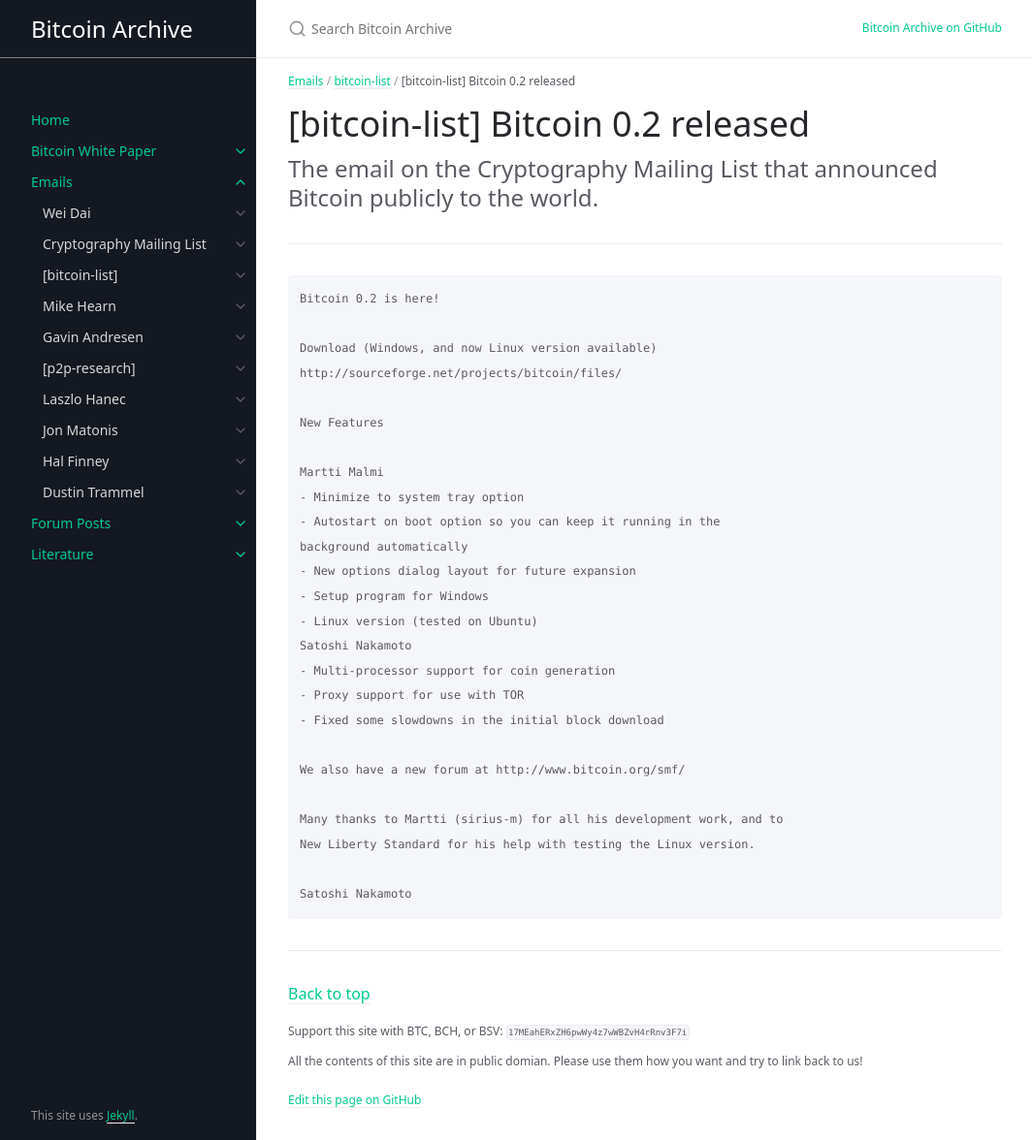
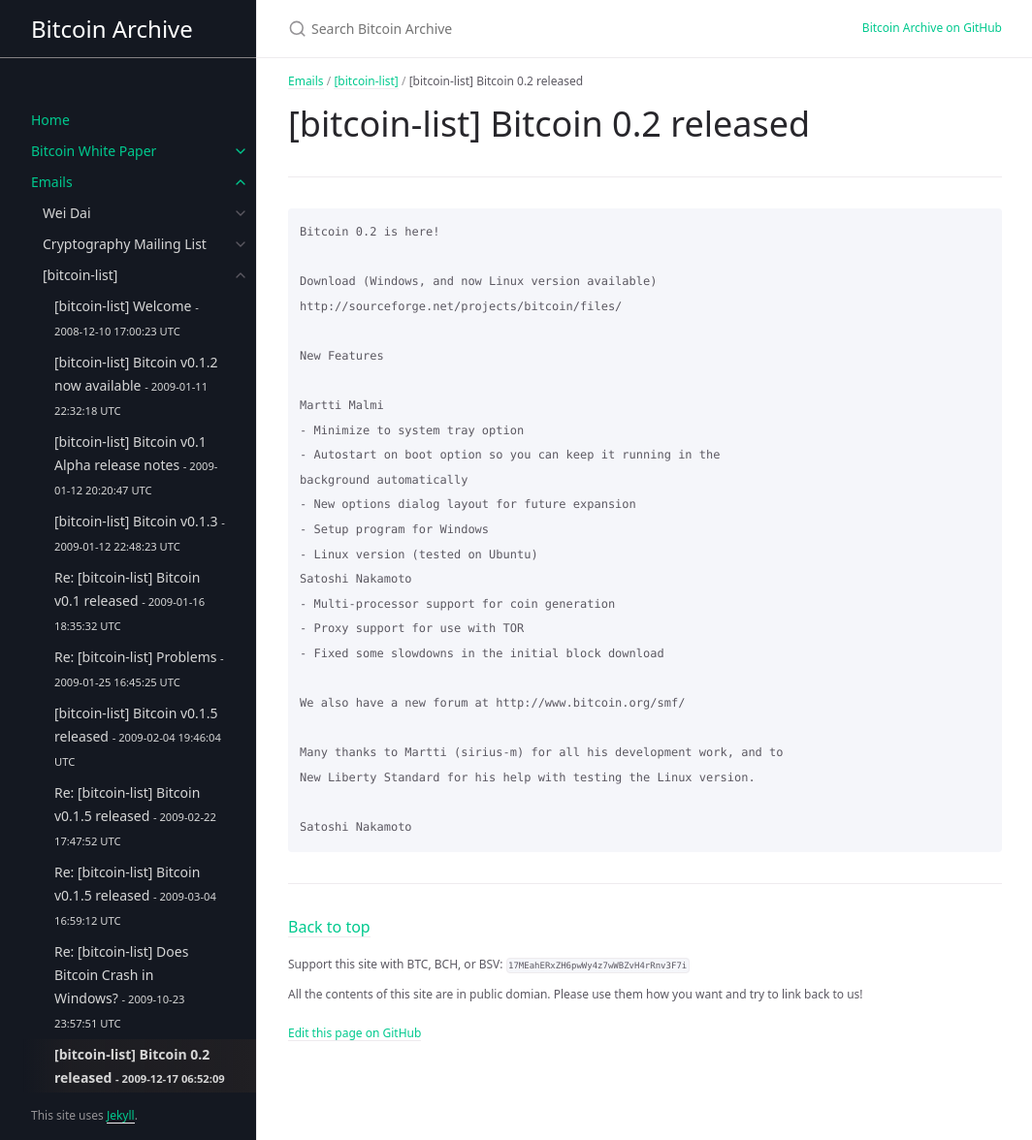
Before and after one commit to wakgill/bitcoin-archive, a Jekyll site: the page built from docs/emails/bitcoin-list/11.md, in a window 1280 px wide and 1176 px high. Shown: the whole window at 97% size, without its empty margins (107-1171 px from the left). Built offline with Jekyll 4.4.1, drawn with Linux system fonts in a browser that asks for light colours; some web fonts are replaced.

Commit message:
Update 11.md

```diff
--- a/docs/emails/bitcoin-list/11.md
+++ b/docs/emails/bitcoin-list/11.md
@@ -1,16 +1,14 @@
 ---
-layout: default
+layout: email
 title: '[bitcoin-list] Bitcoin 0.2 released'
 grand_parent: Emails
-parent: bitcoin-list
+parent: '[bitcoin-list]'
 nav_order: 11
 date: 2009-12-17 06:52:09 UTC
+original: https://sourceforge.net/p/bitcoin/mailman/message/24205662/
 ---
 
 # [bitcoin-list] Bitcoin 0.2 released
-
-The email on the Cryptography Mailing List that announced Bitcoin publicly to the world.
-{: .fs-6 .fw-300 }
 
 ---
 
```
